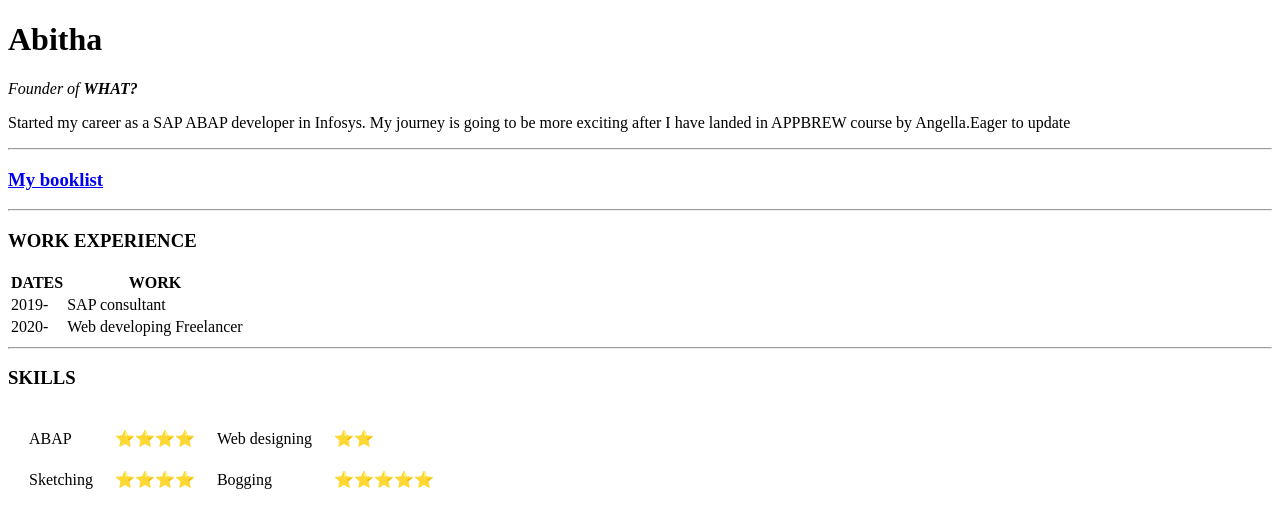
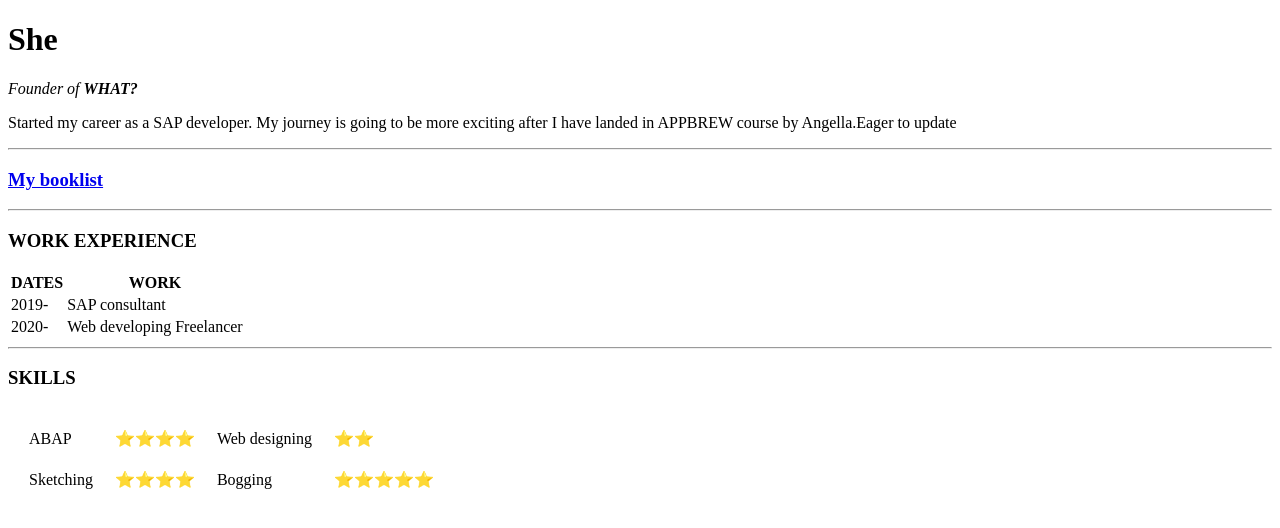
Before and after one commit to AbeeB/cv, a plain HTML site: page index.html in a window 1280 px wide. Drawn offline with Linux system fonts and the light colour scheme.

Commit message:
Update index.html

```diff
--- a/index.html
+++ b/index.html
@@ -6,9 +6,9 @@
   </head>
   <body>
 <!--  <img src="Capture.PNG" alt="Abitha's Profile Picture"> -->
-   <h1>Abitha</h1>
+   <h1>She</h1>
    <p><em>Founder of <strong>WHAT?</strong></em></p>
-   <p>Started my career as a SAP ABAP developer in Infosys.
+   <p>Started my career as a SAP  developer.
      My journey is going to be more exciting after I have
    landed in APPBREW course by Angella.Eager to update</p>
    <hr>
```
